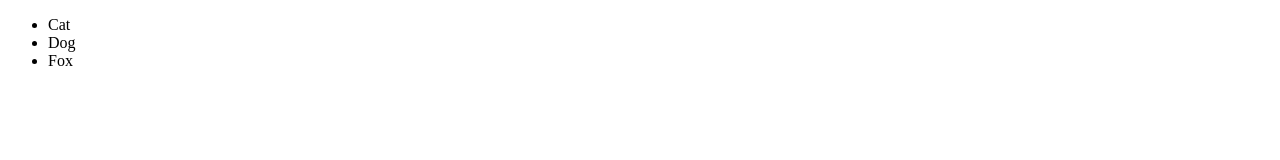
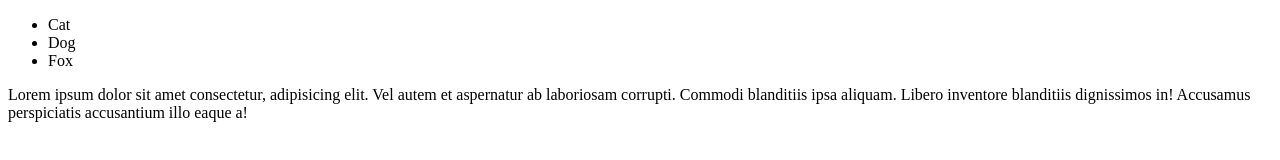
Before and after one commit to ROKUBOSS/ToDoList, a plain HTML site: page abcd.html in a window 1280 px wide. Drawn offline with Linux system fonts and the light colour scheme.

Commit message:
filesadd

```diff
--- a/abcd.html
+++ b/abcd.html
@@ -11,5 +11,6 @@
         <li class="checked">Dog</li>
         <li class="checked">Fox</li>
     </ul>
+    <p>Lorem ipsum dolor sit amet consectetur, adipisicing elit. Vel autem et aspernatur ab laboriosam corrupti. Commodi blanditiis ipsa aliquam. Libero inventore blanditiis dignissimos in! Accusamus perspiciatis accusantium illo eaque a!</p>
 </body>
 </html>
```
Also changed, not shown: index.html (+1 -0 lines).
